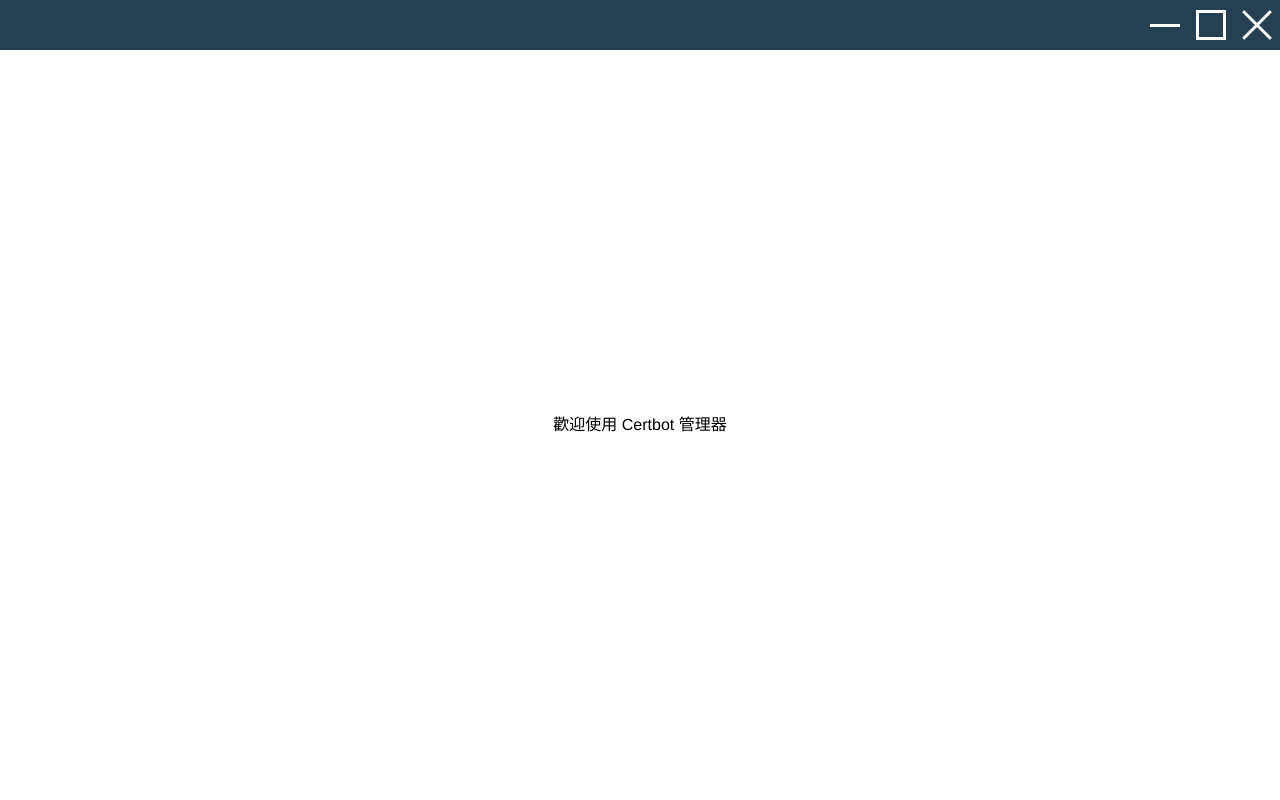
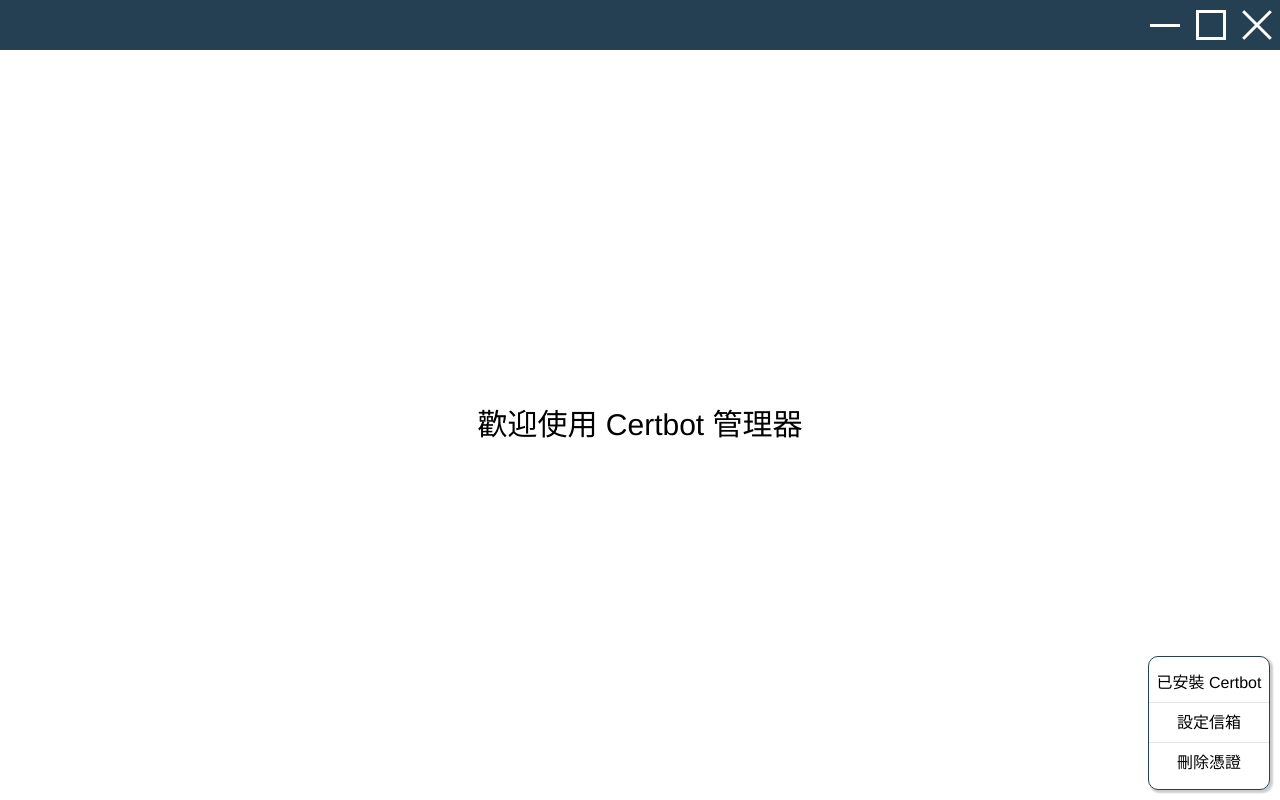
Before and after one commit to andrew781026/certbot-gui, a Vue app in the folder electron/: page /home in a window 1280 px wide. Built offline with nearby package versions, Linux system fonts and the light colour scheme.

Commit message:
[electron] add FloatMenu.vue

```diff
--- a/electron/src/App.vue
+++ b/electron/src/App.vue
@@ -1,6 +1,7 @@
 <template>
   <div id="app">
     <TitleBar/>
+    <FloatMenu/>
     <link rel="stylesheet" href="https://cdnjs.cloudflare.com/ajax/libs/font-awesome/5.15.1/css/all.min.css">
     <main>
       <router-view/>
@@ -10,17 +11,18 @@
 
 <script>
 import TitleBar from "@/components/TitleBar";
+import FloatMenu from "@/components/FloatMenu";
 
 export default {
   name: 'App',
-  components: {TitleBar},
+  components: {FloatMenu, TitleBar},
 }
 </script>
 
 <style>
 
 * {
-  font-family: "Helvetica Neue",Helvetica,"PingFang SC","Hiragino Sans GB","Microsoft YaHei","微软雅黑",Arial,sans-serif;
+  font-family: "Helvetica Neue", Helvetica, "PingFang SC", "Hiragino Sans GB", "Microsoft YaHei", "微软雅黑", Arial, sans-serif;
   box-sizing: border-box;
 }
 
@@ -28,7 +30,7 @@
   margin: 0;
 }
 
-main{
+main {
   min-height: calc(100vh - 50px);
   display: flex;
   justify-content: center;
--- a/electron/src/background.js
+++ b/electron/src/background.js
@@ -30,12 +30,11 @@
         frame: false,
         width: 800,
         height: 600,
+        icon:path.join(__dirname, '../public/electron-certbot-icon.png'),
         webPreferences: {
             preload: path.join(__dirname, 'preload.js')
         }
     })
-
-    win.webContents.openDevTools();
 
     if (process.env.WEBPACK_DEV_SERVER_URL) {
         // Load the url of the dev server if in development mode
--- /dev/null
+++ b/electron/src/components/FloatMenu.vue
@@ -0,0 +1,75 @@
+<template>
+  <div class="float-icon">
+    <div class="menu-item"
+         v-for="(item,index) in menus"
+         :key="`menu-${index}`"
+         @click="routing(item.name)">
+      {{ item.label }}
+    </div>
+  </div>
+</template>
+
+<script>
+export default {
+  name: "FloatMenu",
+  methods: {
+
+    routing(name) {
+
+      this.$router.push({name})
+    }
+  },
+  data() {
+
+    return {
+      menus: [
+        {
+          name: 'PleaseInstallCertbot',
+          label: '已安裝 Certbot',
+        },
+        {
+          name: 'NotifyEmail',
+          label: '設定信箱',
+        },
+        {
+          name: 'DeleteSSL',
+          label: '刪除憑證',
+        },
+      ]
+    }
+  }
+}
+</script>
+
+<style scoped lang="scss">
+.float-icon {
+  border: 1px solid #254053;
+  box-shadow: 2px 2px 2px 1px rgba(0, 0, 0, 0.2);
+  position: fixed;
+  right: 10px;
+  bottom: 10px;
+  border-radius: 10px;
+  padding: 6px 0 6px 0;
+}
+
+.menu-item {
+  cursor: pointer;
+  display: flex;
+  justify-content: center;
+  align-items: center;
+  width: 120px;
+  height: 40px;
+
+  &:not(:last-child) {
+    border-bottom: 1px solid rgba(0, 0, 0, 0.1);
+  }
+
+  &:hover{
+    background-color:#DCDFE6 ;
+  }
+
+  &:active{
+    background-color:#C0C4CC ;
+  }
+}
+</style>
--- a/electron/src/views/Home.vue
+++ b/electron/src/views/Home.vue
@@ -1,6 +1,6 @@
 <template>
     <div>
-        <h1>歡迎使用 Certbot 管理器</h1>
+        <h1 class="text-3xl">歡迎使用 Certbot 管理器</h1>
     </div>
 </template>
 
--- a/electron/src/views/PleaseInstallCertbot.vue
+++ b/electron/src/views/PleaseInstallCertbot.vue
@@ -2,6 +2,7 @@
   <div>
     <h1>請安裝 Certbot</h1>
     <a>https://dl.eff.org/certbot-beta-installer-win32.exe</a>
+    <br>
     <el-button type="primary">我已安裝 Certbot</el-button>
     <el-button type="primary" plain>如何安裝 Cerbot ?</el-button>
   </div>
```
